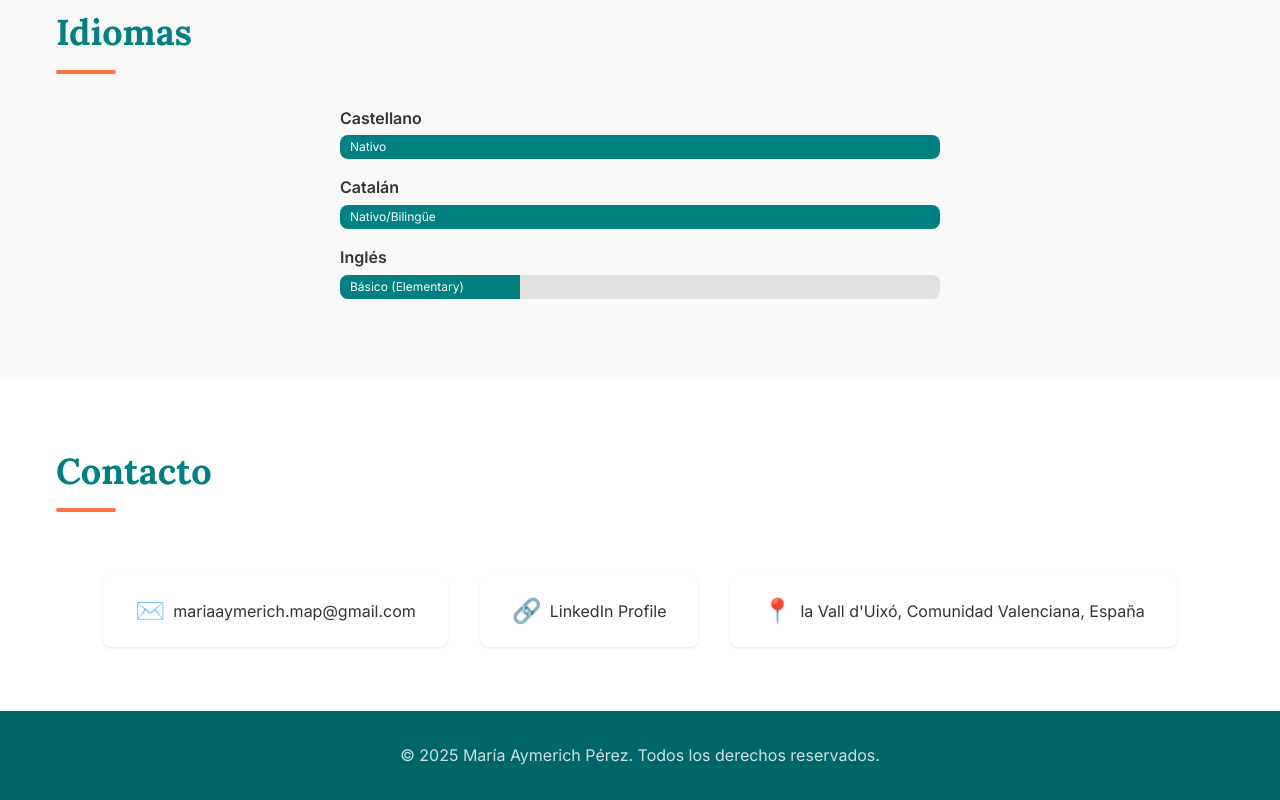
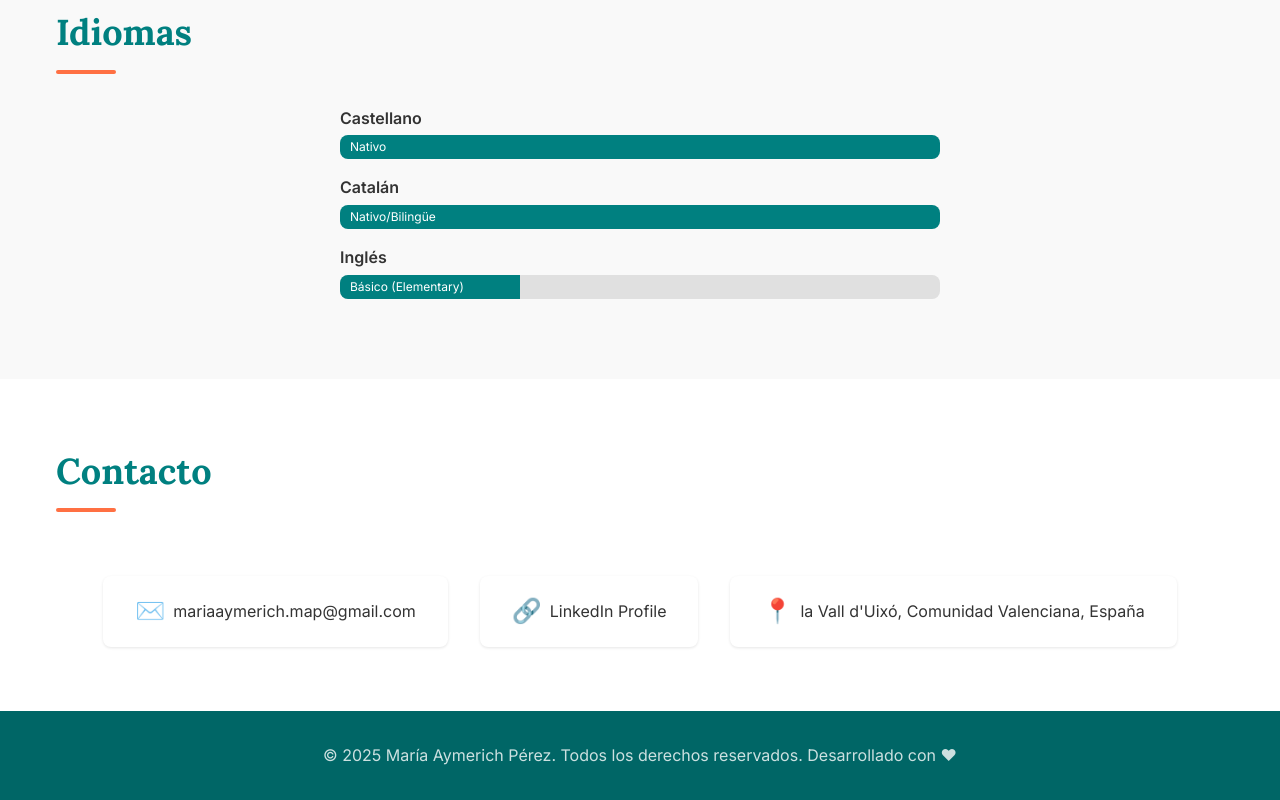
Before and after one commit to angelrb95/maria.aymerich.perez, a website built with Vite: page index.html in a window 1280 px wide. Shown: the part 3667-4467 px from the top of the page. Built offline with nearby package versions, Linux system fonts and the light colour scheme.

Commit message:
Update index.html

```diff
--- a/index.html
+++ b/index.html
@@ -247,7 +247,7 @@
 
   <footer class="footer">
     <div class="container">
-      <p>&copy; 2025 María Aymerich Pérez. Todos los derechos reservados.</p>
+      <p>&copy; 2025 María Aymerich Pérez. Todos los derechos reservados. Desarrollado con ❤</p>
     </div>
   </footer>
 
```
